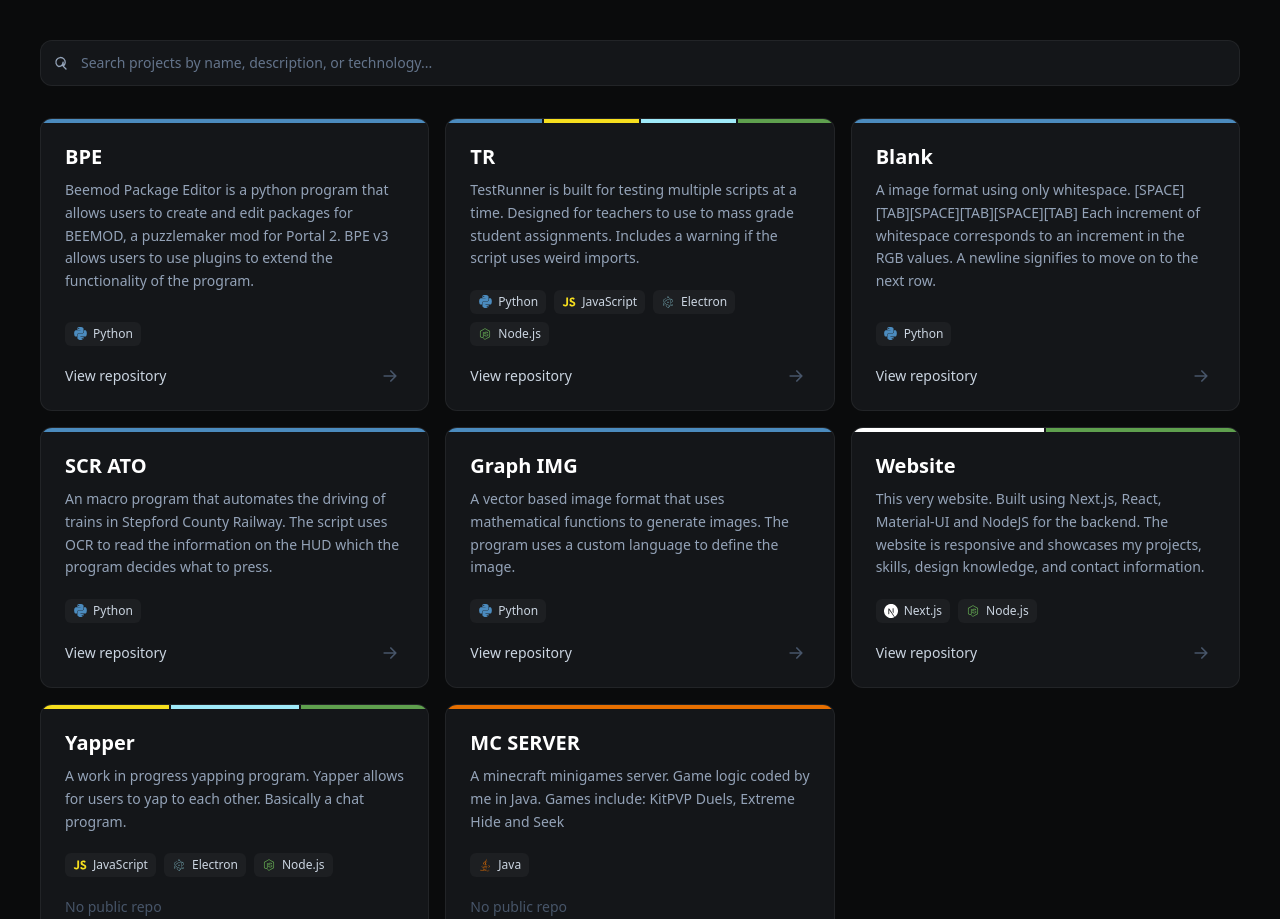
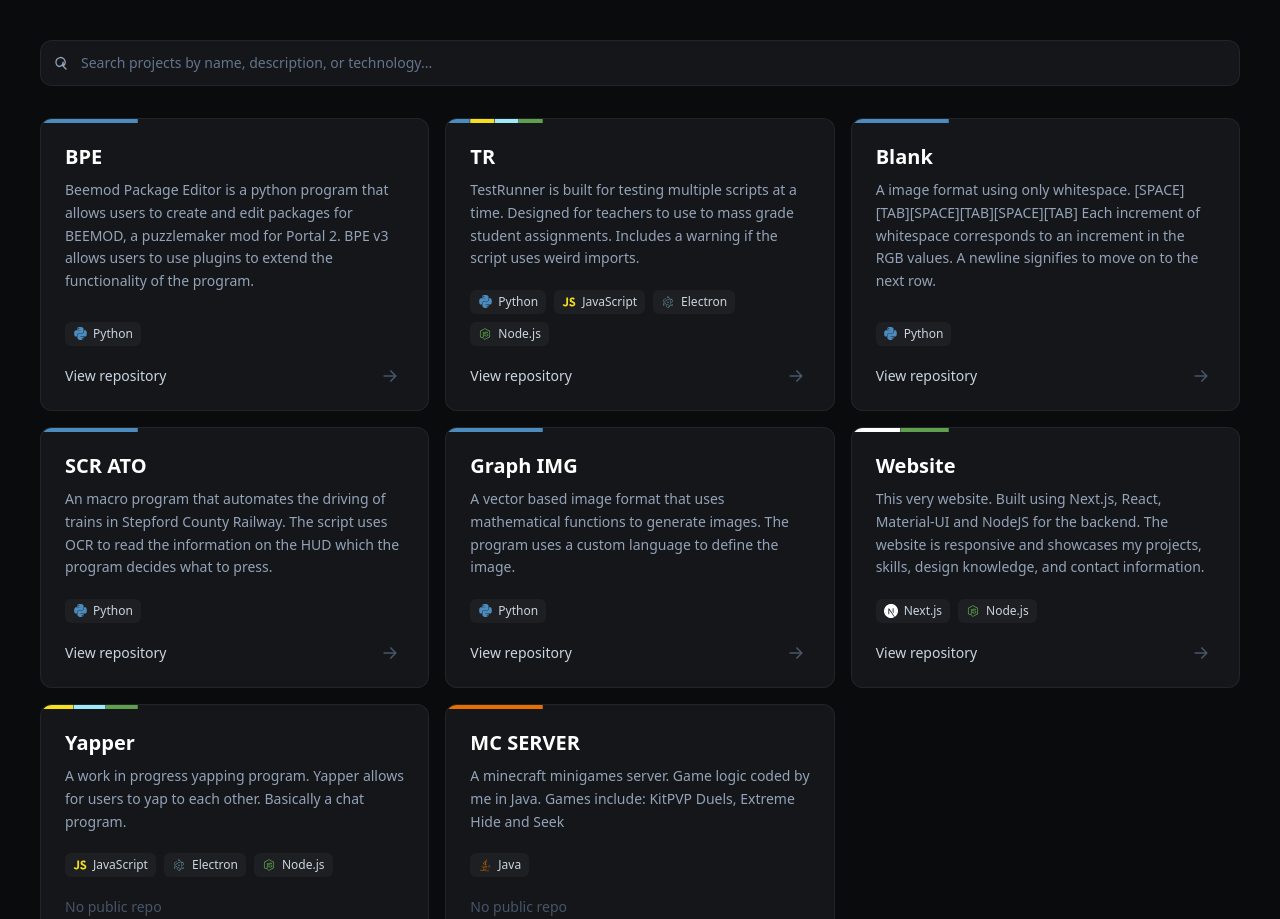
Before and after one commit to Areng14/web_profile, a Next.js app: page /projects in a window 1280 px wide. Shown: the part 1026-1945 px from the top of the page. Built offline with nearby package versions, Linux system fonts and the light colour scheme.

Commit message:
Start project language bar partial and expand it on hover
Co-Authored-By: Claude Opus 5.5 <noreply@anthropic.com>
Claude-Session: https://claude.ai/code/session_01XMhdxLeqB5bcHtoxA1zKho

```diff
--- a/app/components/ProjectCard.tsx
+++ b/app/components/ProjectCard.tsx
@@ -33,9 +33,9 @@ const ProjectCard: React.FC<ProjectCardProps> = ({
         <div
             className="group relative flex h-full flex-col overflow-hidden rounded-xl border border-white/[0.06] bg-card-bg p-6 transition-colors duration-200 hover:border-white/20"
         >
-            {/* GitHub-style language bar: one solid segment per technology */}
+            {/* GitHub-style language bar: one solid segment per technology, grows on hover */}
             <div
-                className="absolute inset-x-0 top-0 flex h-1 gap-0.5 transition-[height] duration-200 group-hover:h-1.5"
+                className="absolute inset-x-0 top-0 flex h-1 origin-left scale-x-[0.25] gap-0.5 transition-transform duration-300 group-hover:scale-x-100"
                 aria-hidden
             >
                 {barColors.map((c, i) => (
```
